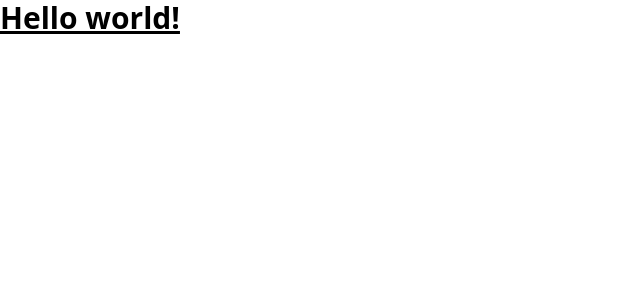
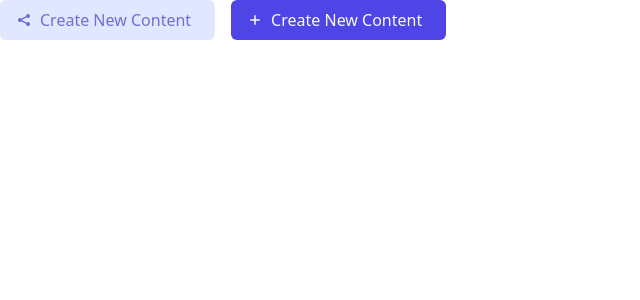
Before and after one commit to BCAPATHSHALA/Second-Brain-App-Frontend, a React (Vite) app: page / in a window 1280 px wide. Shown: the top 300 px of the page, without its empty margins (0-640 px from the left). Built offline with nearby package versions, Linux system fonts and the light colour scheme.

Commit message:
create Button Component

```diff
--- a/package.json
+++ b/package.json
@@ -10,6 +10,7 @@
     "preview": "vite preview"
   },
   "dependencies": {
+    "@heroicons/react": "^2.2.0",
     "react": "^18.3.1",
     "react-dom": "^18.3.1"
   },
--- a/src/App.tsx
+++ b/src/App.tsx
@@ -1,5 +1,23 @@
+import { PlusIcon, ShareIcon } from "@heroicons/react/16/solid";
+import Button from "./components/ui/button";
+
 const App = () => {
-  return <h1 className="text-3xl font-bold underline">Hello world!</h1>;
+  return (
+    <div className="flex gap-4">
+      <Button
+        title="Create New Content"
+        startIcon={<ShareIcon className="w-4 h-4" />}
+        variant="secondary"
+        size="md"
+      />
+      <Button
+        title="Create New Content"
+        startIcon={<PlusIcon className="w-4 h-4" />}
+        variant="primary"
+        size="md"
+      />
+    </div>
+  );
 };
 
 export default App;
--- /dev/null
+++ b/src/components/ui/button.tsx
@@ -0,0 +1,40 @@
+import { ReactElement } from "react";
+
+interface ButtonInterface {
+  title: string;
+  size: "lg" | "sm" | "md";
+  startIcon?: ReactElement;
+  endIcon?: ReactElement;
+  variant: "primary" | "secondary";
+}
+
+const sizeStyles = {
+  lg: "px-8 py-4 text-xl",
+  md: "px-4 py-2 text-md",
+  sm: "px-2 py-1 text-sm",
+};
+
+const variantStyles = {
+  primary: "bg-primary text-seasalt",
+  secondary: "bg-secondary text-mediumslateblue",
+};
+
+const Button = ({
+  title,
+  size,
+  startIcon,
+  endIcon,
+  variant,
+}: ButtonInterface) => {
+  return (
+    <button
+      className={`flex justify-center items-center font-light rounded-md ${sizeStyles[size]} ${variantStyles[variant]}`}
+    >
+      {startIcon}
+      <p className={`pl-2  pr-2`}>{title}</p>
+      {endIcon}
+    </button>
+  );
+};
+
+export default Button;
```
Also changed, not shown: 1 other file (tests, documents, lock files or other folders).
